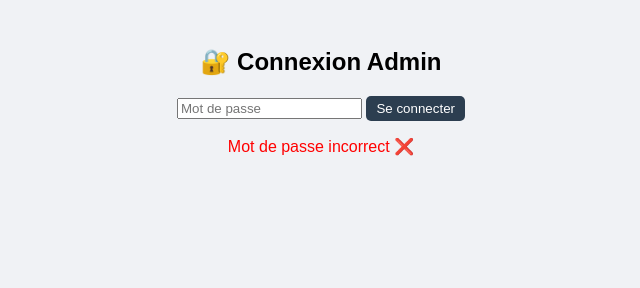
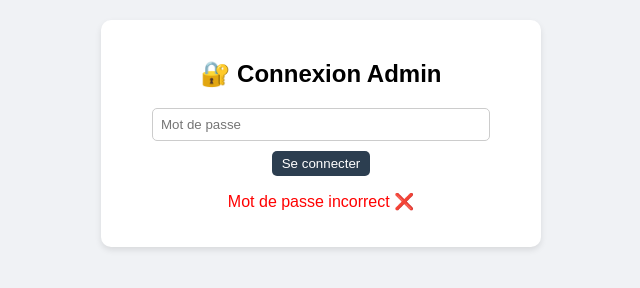
Before and after one commit to emmanuelselicour/store, a plain HTML site: page admin.html in a window 1280 px wide. Both pictures are taken after a click on the button "Se connecter". Shown: the whole page, without its empty margins (319-959 px from the left). Drawn offline with Linux system fonts and the light colour scheme.

Commit message:
Update admin.html

```diff
--- a/admin.html
+++ b/admin.html
@@ -4,19 +4,21 @@
 <meta charset="UTF-8">
 <title>EDS Mini Boutique - Admin</title>
 <style>
-body { font-family: Arial, sans-serif; padding: 20px; background: #f0f2f5; }
+body { font-family: Arial, sans-serif; background: #f0f2f5; margin:0; padding:20px; }
 h1 { text-align: center; }
 table { width: 100%; border-collapse: collapse; margin-top: 15px; }
-th, td { border: 1px solid #ccc; padding: 8px; text-align: center; }
+th, td { border: 1px solid #ccc; padding: 8px; text-align: center; vertical-align: top; }
 button { padding: 5px 10px; cursor: pointer; border-radius: 5px; border: none; background: #2c3e50; color: white; }
 button:hover { background: #34495e; }
-.details { display: none; margin-top: 10px; padding: 10px; background: #fff; border-radius: 10px; box-shadow: 0 3px 6px rgba(0,0,0,0.1); }
+.details { display: none; margin-top: 10px; padding: 10px; background: #fff; border-radius: 10px; box-shadow: 0 3px 6px rgba(0,0,0,0.1); text-align: left; }
 .cart-item { display: flex; justify-content: space-between; margin-bottom: 5px; }
+#loginBox { max-width:400px; margin:auto; text-align:center; padding: 20px; background: #fff; border-radius: 10px; box-shadow:0 3px 6px rgba(0,0,0,0.1);}
+input { padding: 8px; width: 80%; margin-bottom: 10px; border-radius:5px; border:1px solid #ccc;}
 </style>
 </head>
 <body>
 
-<div id="loginBox" style="max-width:400px;margin:auto;text-align:center;">
+<div id="loginBox">
   <h2>🔐 Connexion Admin</h2>
   <input type="password" id="password" placeholder="Mot de passe">
   <button onclick="checkLogin()">Se connecter</button>
@@ -40,27 +42,31 @@ button:hover { background: #34495e; }
 </div>
 
 <script>
+// Mot de passe admin
 function checkLogin(){
   const input = document.getElementById("password").value;
   if(input === "04004749"){
     document.getElementById("loginBox").style.display = "none";
     document.getElementById("adminPanel").style.display = "block";
-    fetchOrders(input);
+    renderOrders(ordersData); // Affiche les commandes simulées
   } else {
     document.getElementById("errorMsg").style.display = "block";
   }
 }
 
-async function fetchOrders(password){
-  try {
-    const res = await fetch(`/.netlify/functions/getOrders?password=${password}`);
-    const orders = await res.json();
-    renderOrders(orders);
-  } catch(err){
-    console.error(err);
+// Données simulées (remplace plus tard par Netlify Forms)
+const ordersData = [
+  {
+    nom:"Jean", prenom:"Pierre", email:"jean@example.com", numero:"50912345678",
+    produits:["Robe Fleurie","Chaussures Sport"], prix:["25","40"], adresse:"Port-au-Prince", paiement:"MonCash", idpaiement:"MC12345"
+  },
+  {
+    nom:"Marie", prenom:"Claude", email:"marie@example.com", numero:"50998765432",
+    produits:["Top Noir","Sac à Main"], prix:["15","35"], adresse:"Cap-Haïtien", paiement:"NatCash", idpaiement:"NC67890"
   }
-}
+];
 
+// Fonction pour afficher les commandes
 function renderOrders(orders){
   const table = document.getElementById("ordersTable");
   table.innerHTML = "";
@@ -71,7 +77,8 @@ function renderOrders(orders){
       <td>${order.prenom}</td>
       <td>${order.email}</td>
       <td>${order.numero}</td>
-      <td><button onclick="toggleDetails(${index})">PLUS ></button>
+      <td>
+        <button onclick="toggleDetails(${index})">PLUS ></button>
         <div class="details" id="details${index}">
           ${order.produits.map((p,i)=>`<div class="cart-item">${p} - $${order.prix[i]}</div>`).join("")}
           <div><strong>Total : $${order.prix.reduce((a,b)=>parseFloat(a)+parseFloat(b),0)}</strong></div>
@@ -84,10 +91,12 @@ function renderOrders(orders){
   });
 }
 
+// Fonction pour afficher/masquer les détails
 function toggleDetails(index){
   const details = document.getElementById(`details${index}`);
   details.style.display = details.style.display === "block" ? "none" : "block";
 }
 </script>
+
 </body>
 </html>
```
